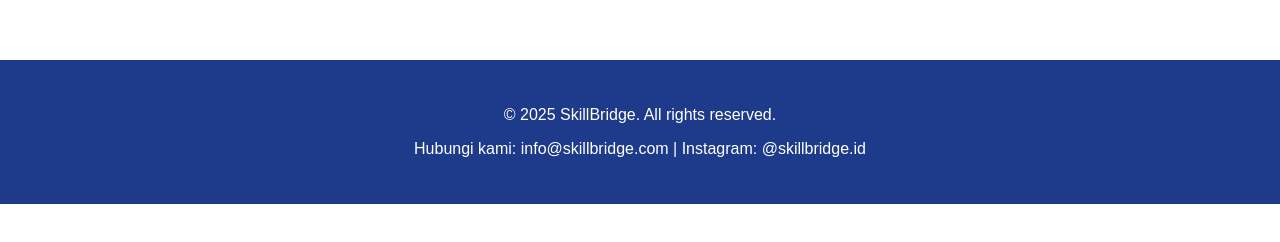
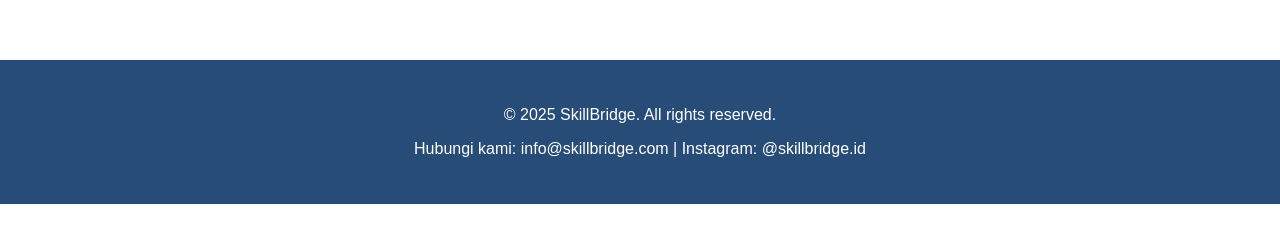
Before and after one commit to luthfiyyaa/Static-SkillBridge, a plain HTML site: page components/footer.html in a window 1280 px wide. Drawn offline with Linux system fonts and the light colour scheme.

Commit message:
cek fifi

```diff
--- a/components/footer.html
+++ b/components/footer.html
@@ -7,11 +7,11 @@
     <style>
         body {
         margin: 0;
-        font-family: Arial, sans-serif;
+        font-family: Poppins, sans-serif;
         }
 
         .footer {
-        background-color: #1e3a8a;
+        background-color: #274c77;
         color: white;
         padding: 30px 20px;
         text-align: center;
```
